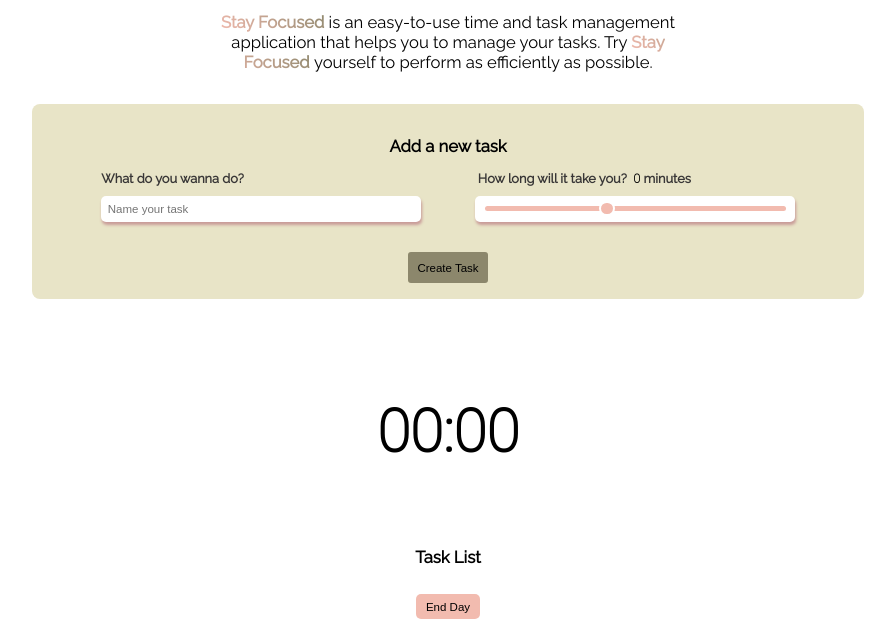
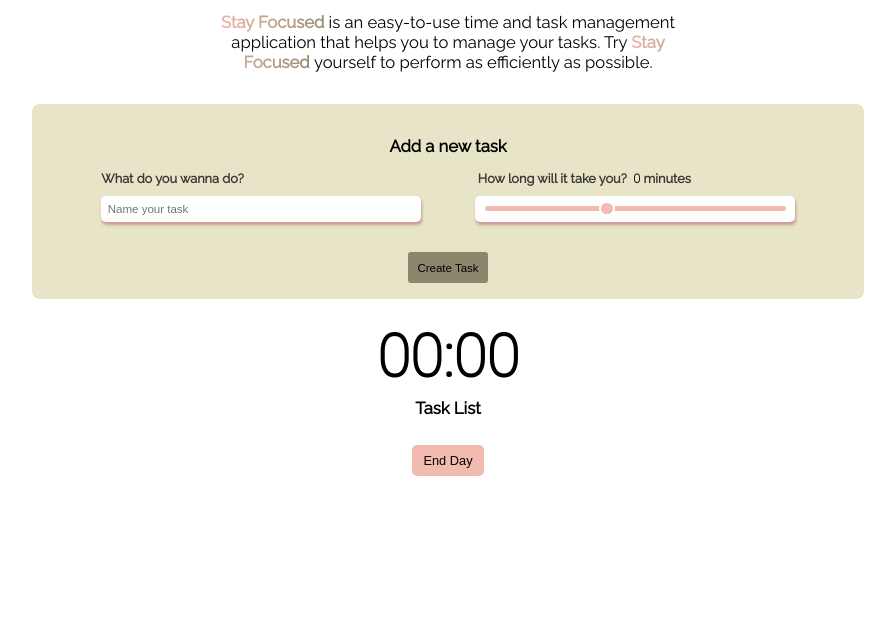
Before and after one commit to cathacz/stayFocused, a website: page src/index.html in a window 1280 px wide. Shown: the part 230-855 px from the top of the page, without its empty margins (192-1087 px from the left). After the commit the page ends 800 px from the top, so only its background shows below. Drawn offline with nearby package versions, Linux system fonts and the light colour scheme; files that its build step writes are made by us from their sources; a web font is replaced by a local one.

Commit message:
some styling

```diff
--- a/src/scss/components/_button.scss
+++ b/src/scss/components/_button.scss
@@ -2,10 +2,10 @@
 button {
   // @include flex-center;
   // flex-direction: row;
-  font-size: 0.9vw;
+  font-size: 1vw;
   border: none;
   background-color: $field-color43;
-  padding: 0.4rem 0.6rem 0.4rem 0.6rem;
+  padding: 0.5rem 0.7rem 0.5rem 0.7rem;
   margin: 0.4rem;
   flex-direction: row;
   border-radius: 5px;
--- a/src/scss/layouts/_general-layout.scss
+++ b/src/scss/layouts/_general-layout.scss
@@ -12,7 +12,6 @@
   color: $main-text;
   font-size: 3vw;
   text-align: center;
-
 
   background-image: linear-gradient(45deg, $field-color43, $field-color45);
 
@@ -139,7 +138,7 @@
 }
 
 .timer {
-  height: 25vh;
+  // height: 25vh;
   .displayTimer {
     @include flex-center;
 
```
Also changed, not shown: src/scss/components/_container.scss (+0 -13 lines).
